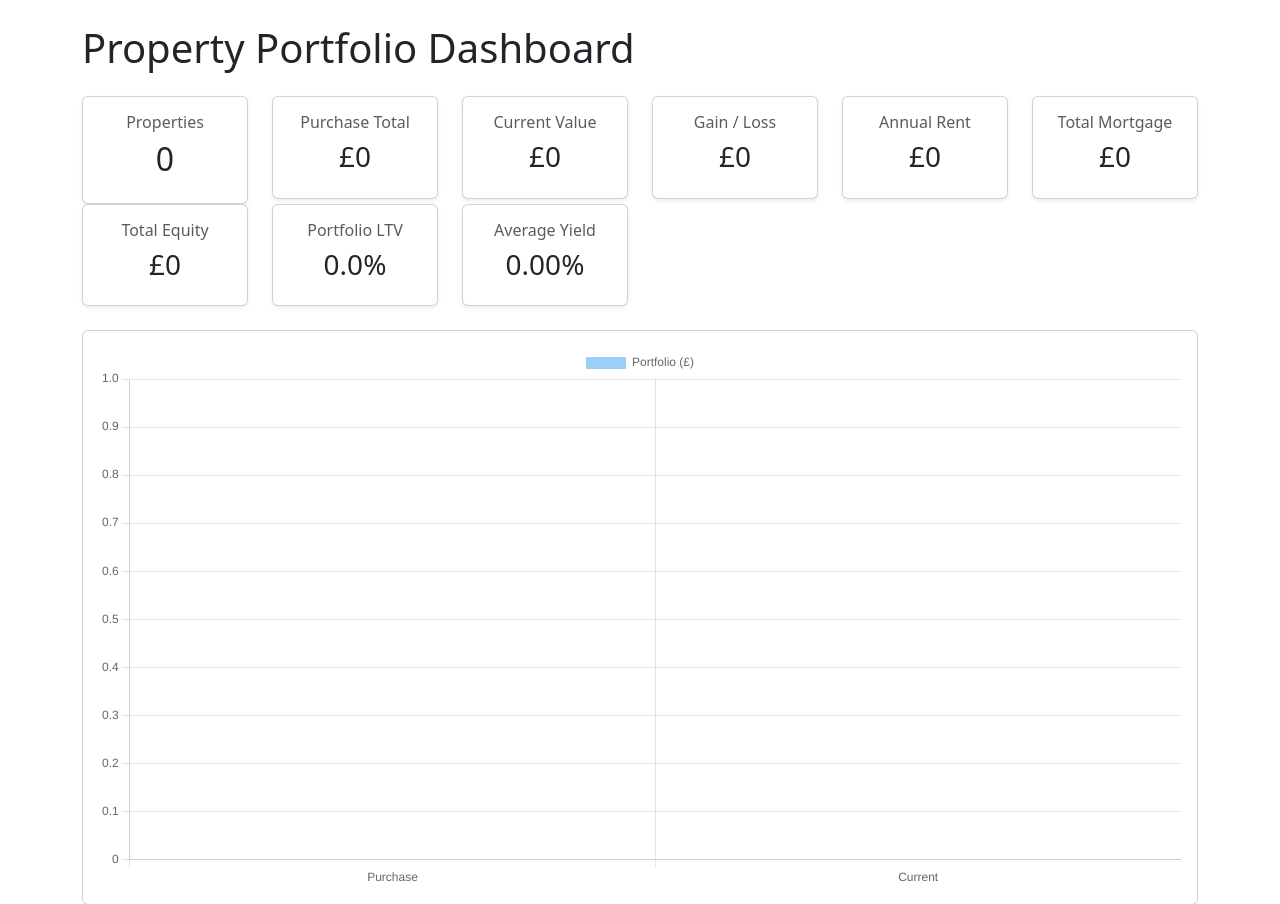
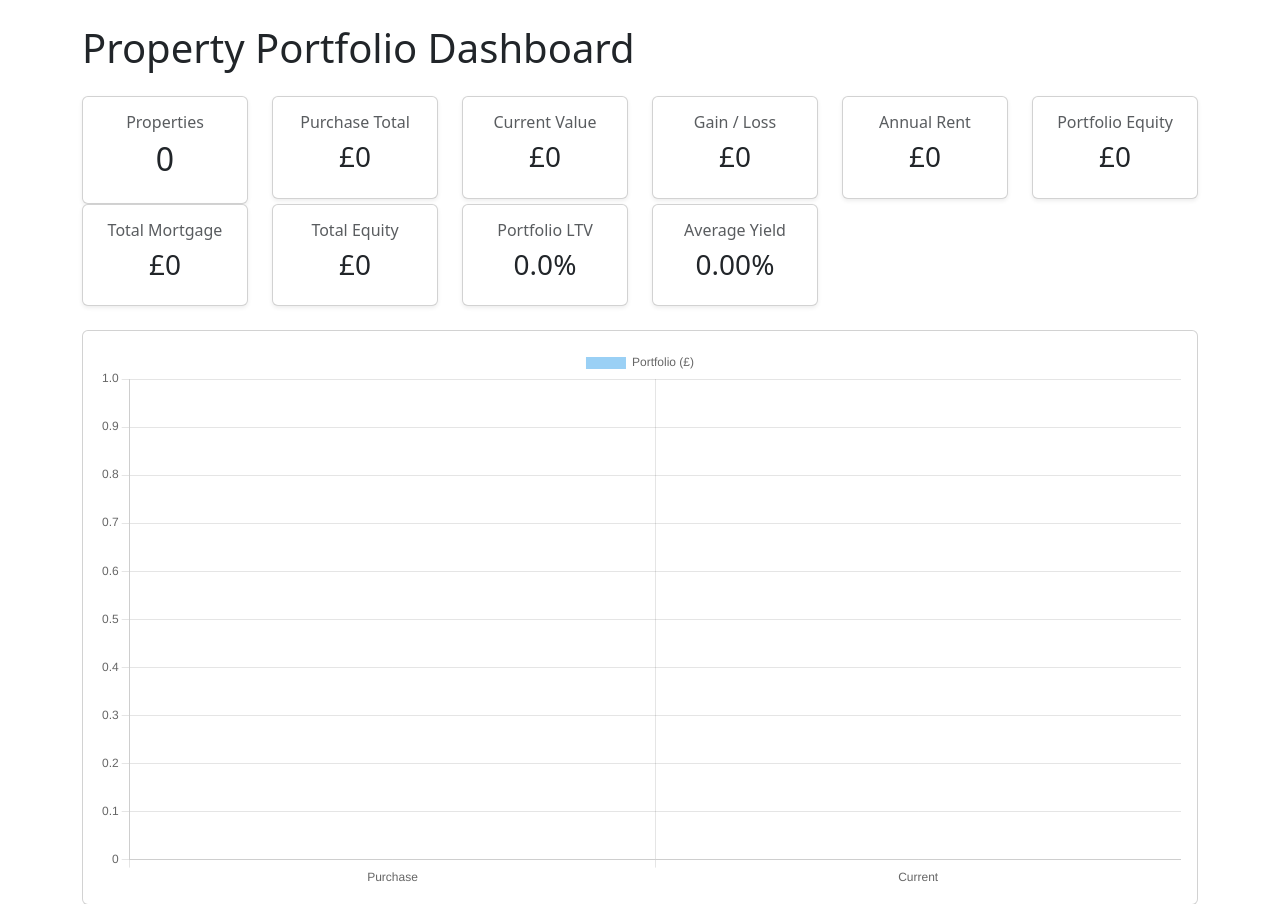
Before and after one commit to JerryRyan747/property-manager, a Flask app: page / in a window 1280 px wide. Shown: the part 56-960 px from the top of the page. Run offline with Flask 3, Linux system fonts and the light colour scheme; data that the repository does not hold is empty.

Commit message:
Add portfolio equity calculation

```diff
--- a/app/services/portfolio.py
+++ b/app/services/portfolio.py
@@ -17,6 +17,14 @@ def portfolio_summary():
     )
 
     total_gain = total_current - total_purchase
+    total_mortgage = sum(
+        p.mortgage_balance or 0
+        for p in properties
+    )
+
+    total_equity = (
+        total_current - total_mortgage
+    )
     total_annual_rent = sum(
     p.annual_rent if p.annual_rent else 0
     for p in properties
@@ -72,6 +80,12 @@ def portfolio_summary():
 
         "portfolio_ltv": portfolio_ltv,
 
+        "total_mortgage": total_mortgage,
+
+        "total_equity": total_equity,
+
         "latest": latest
 
+
+
     }
--- a/app/templates/home.html
+++ b/app/templates/home.html
@@ -58,6 +58,17 @@ Dashboard
             <h6 class="text-muted">Annual Rent</h6>
             <h3>
                 £{{ "{:,.0f}".format(summary.total_annual_rent) }}
+            </h3>
+        </div>
+    </div>
+</div>
+
+<div class="col-md-2">
+    <div class="card text-center shadow-sm">
+        <div class="card-body">
+            <h6 class="text-muted">Portfolio Equity</h6>
+            <h3>
+                £{{ "{:,.0f}".format(summary.total_equity) }}
             </h3>
         </div>
     </div>
```
Also changed, not shown: app/models/property.py (+10 -0 lines), app/templates/property_detail.html (+20 -0 lines).
